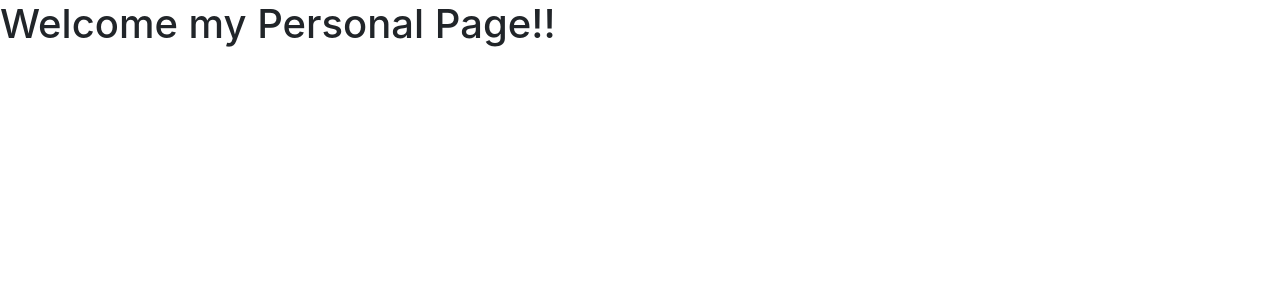
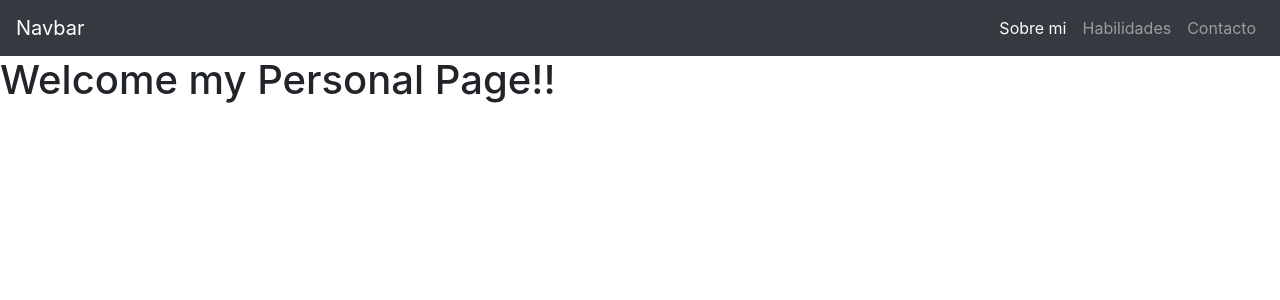
Before and after one commit to vojdel/portfolio-vue, a Vue app: page / in a window 1280 px wide. Shown: the top 300 px of the page. Built offline with nearby package versions, Linux system fonts and the light colour scheme.

Commit message:
feat: add menu

```diff
--- a/public/css/style.css
+++ b/public/css/style.css
@@ -3,3 +3,8 @@
 	padding: 0;
 	box-sizing: border-box;
 }
+
+body{
+    min-width: 100vh;
+    min-height: 100vh;
+}
--- a/src/App.vue
+++ b/src/App.vue
@@ -1,11 +1,16 @@
 <template>
   <div>
+  <navegacion></navegacion>
   <h1>{{ tittle }}</h1>
   </div>
 </template>
 
 <script>
+import Menu from './components/menu'
 export default {
+  components: {
+    navegacion: Menu
+            },
   data() {
     return {
     tittle: 'Welcome my Personal Page!!'
--- /dev/null
+++ b/src/components/menu.vue
@@ -0,0 +1,31 @@
+<template>
+  <nav class="navbar navbar-expand-lg navbar-dark bg-dark">
+  <a class="navbar-brand" href="#">Navbar</a>
+  <button class="navbar-toggler" type="button" data-toggle="collapse"
+data-target="#navbarSupportedContent"
+aria-controls="navbarSupportedContent" aria-expanded="false"
+aria-label="Toggle navigation">
+    <span class="navbar-toggler-icon"></span>
+  </button>
+
+  <div class="collapse navbar-collapse justify-content-end" id="navbarSupportedContent">
+    <ul class="navbar-nav mr-0 float-right">
+      <li class="nav-item active">
+        <a class="nav-link" href="#">Sobre mi<span
+class="sr-only">(current)</span></a>
+      </li>
+      <li class="nav-item">
+        <a class="nav-link" href="#">Habilidades</a>
+      </li>
+      <li class="nav-item">
+        <a class="nav-link" href="#" tabindex="-1"
+>Contacto</a>
+      </li>
+    </ul>
+  </div>
+</nav>
+</template>
+
+<script></script>
+
+<style></style>
```
Also changed, not shown: src/components/abilities.vue (added, +14 -0 lines), src/components/aboutMe.vue (added, +14 -0 lines), src/components/contact.vue (added, +14 -0 lines), 1 other file (tests, documents, lock files or other folders).
